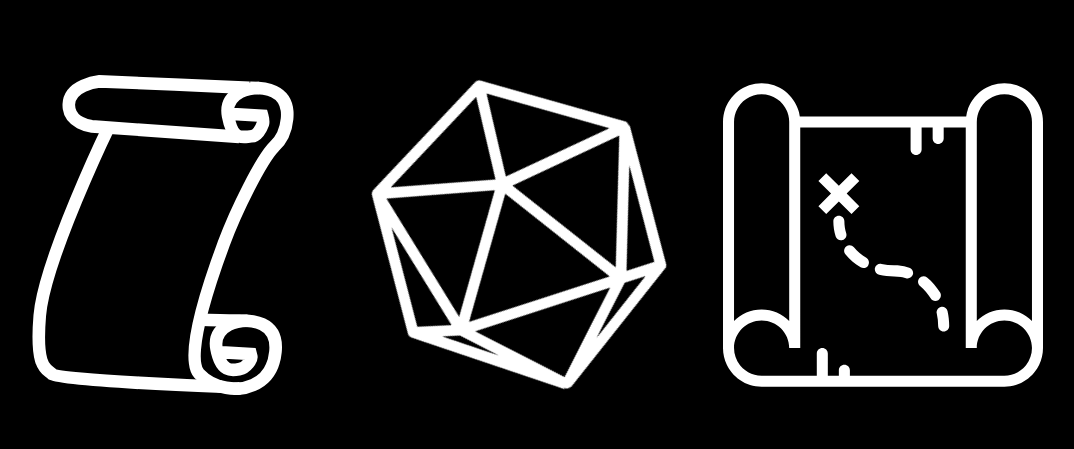
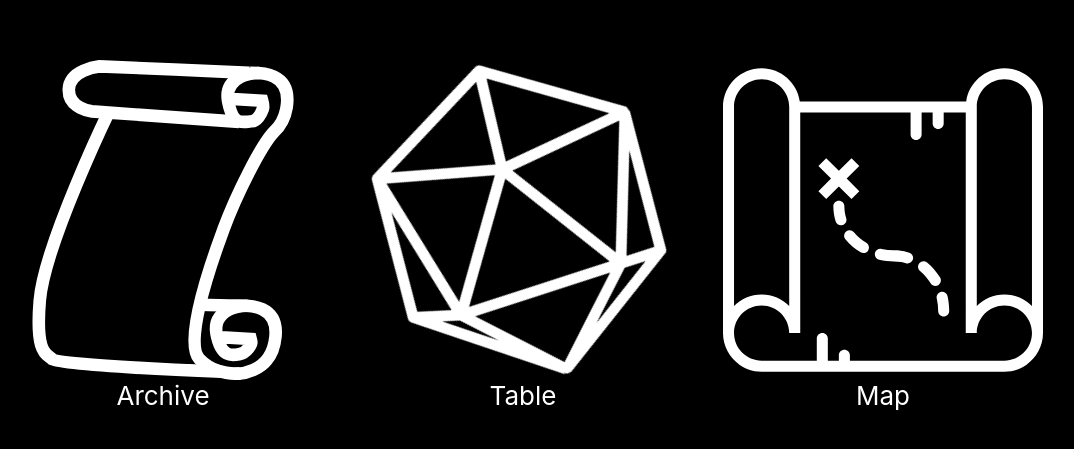
Before and after one commit to JohnImril/dnd, a React (Create React App) app: page / in a window 1280 px wide. Shown: the part 145-594 px from the top of the page, without its empty margins (117-1191 px from the left). Built offline with nearby package versions, Linux system fonts and the light colour scheme.

Commit message:
add names

```diff
--- a/src/App.js
+++ b/src/App.js
@@ -15,21 +15,21 @@ const App = () => {
             className="app-header__link"
           >
             <img src={archive} className="logo" alt="logo" />
-            {/* Archive */}
+            Archive
           </a>
           <a
             href="https://foundry.thedirtysagestavern.com"
             className="app-header__link"
           >
             <img src={d20} className="App-logo" alt="logo" />
-            {/* Table */}
+            Table
           </a>
           <a
             href="https://map.thedirtysagestavern.com"
             className="app-header__link"
           >
             <img src={map} className="logo" alt="logo" />
-            {/* Map */}
+            Map
           </a>
         </div>
       </header>
```
